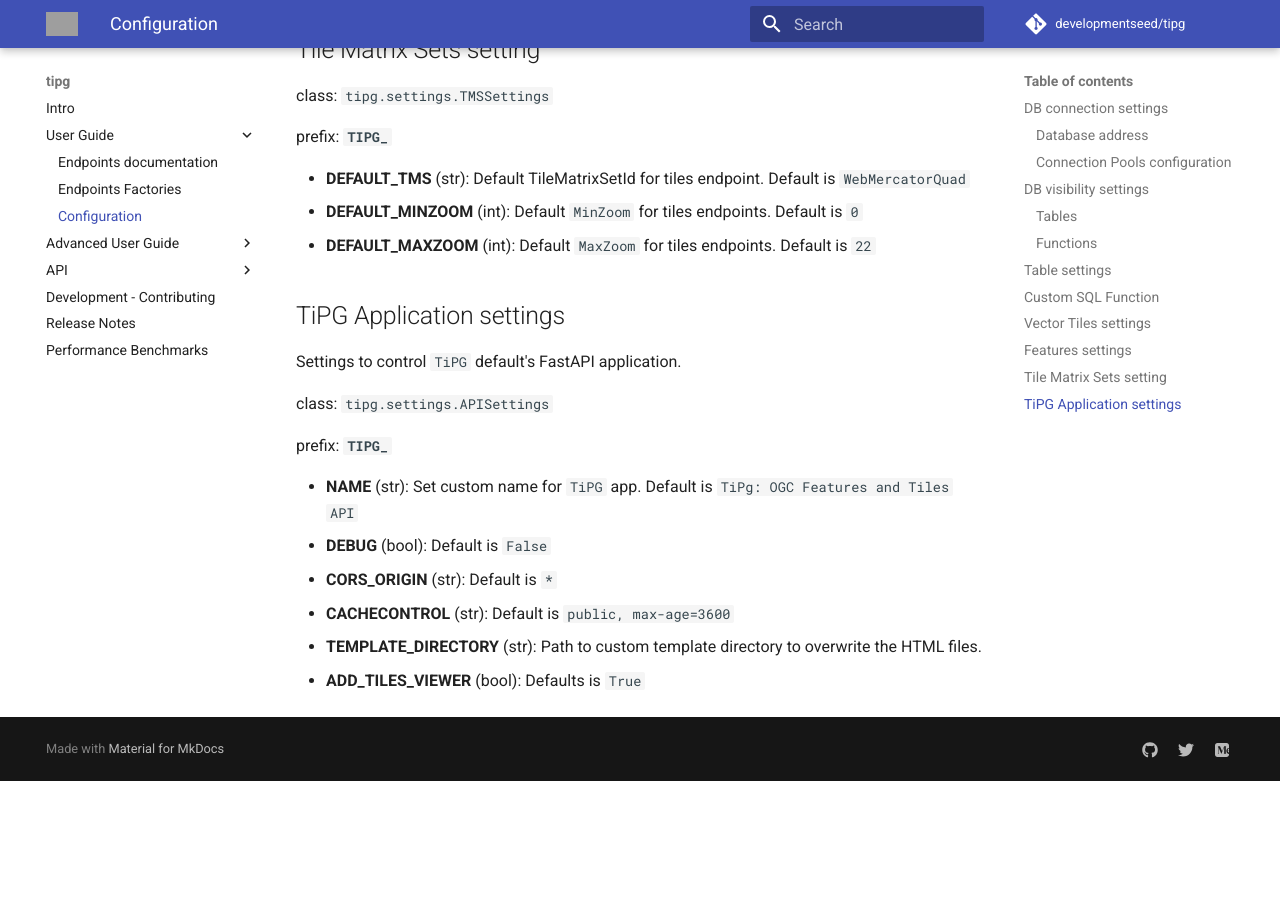
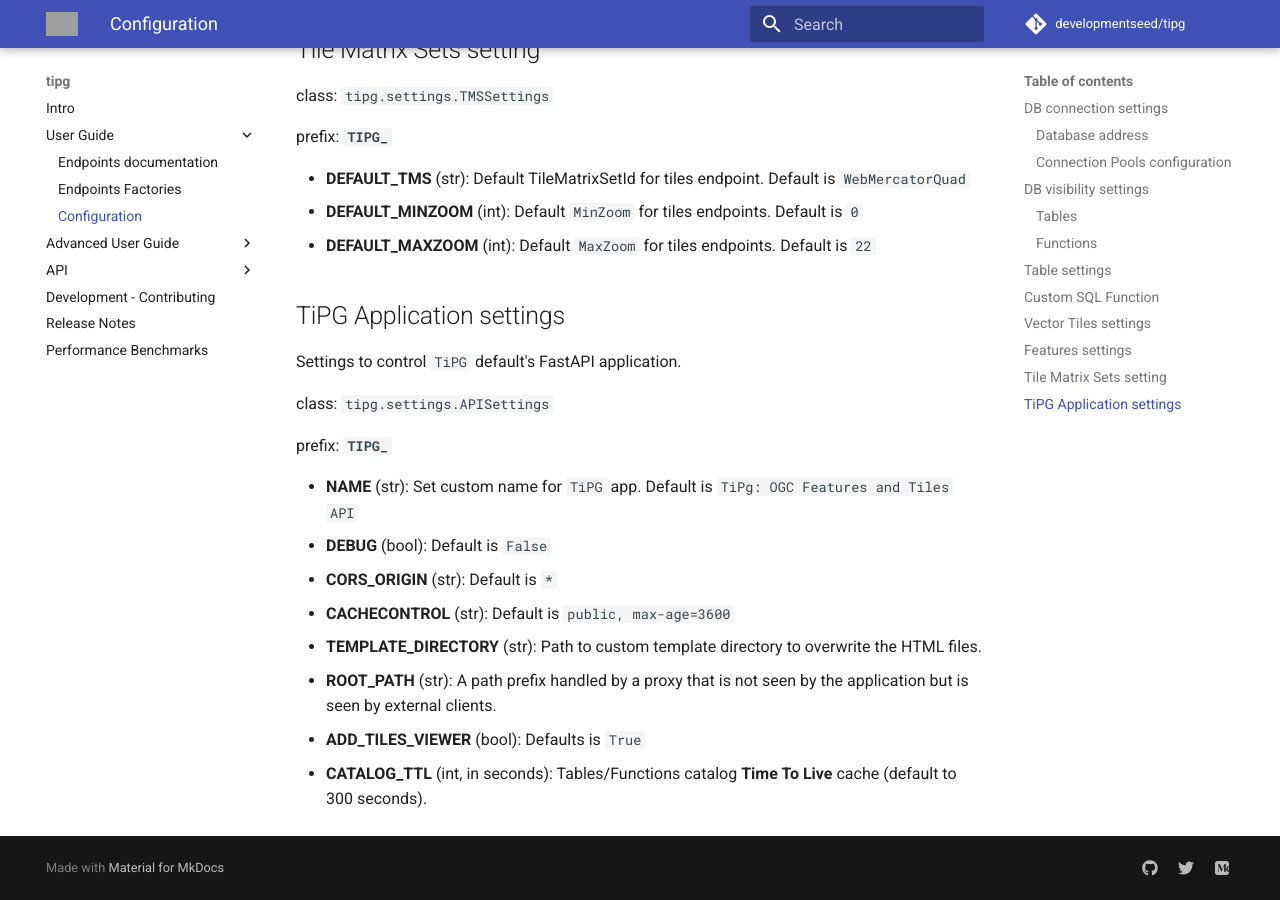
Before and after one commit to developmentseed/tipg, an MkDocs documentation site: the page built from docs/src/user_guide/configuration.md, in a window 1280 px wide and 900 px high, scrolled down 3749 px. Built offline with MkDocs 1.6.1 and Material for MkDocs 9.7.7, drawn with Linux system fonts in a browser that asks for light colours; comment, search, counter and statistics services are not loaded; before the commit the page ends 4530 px from its top, so only the background shows below that; grey boxes are pictures that could not be loaded.

Commit message:
update docs

```diff
--- a/docs/src/user_guide/configuration.md
+++ b/docs/src/user_guide/configuration.md
@@ -157,4 +157,6 @@ prefix: **`TIPG_`**
 - **CORS_ORIGIN** (str): Default is `*`
 - **CACHECONTROL** (str): Default is `public, max-age=3600`
 - **TEMPLATE_DIRECTORY** (str): Path to custom template directory to overwrite the HTML files.
+- **ROOT_PATH** (str): A path prefix handled by a proxy that is not seen by the application but is seen by external clients.
 - **ADD_TILES_VIEWER** (bool): Defaults is `True`
+- **CATALOG_TTL** (int, in seconds): Tables/Functions catalog **Time To Live** cache (default to 300 seconds).
```
